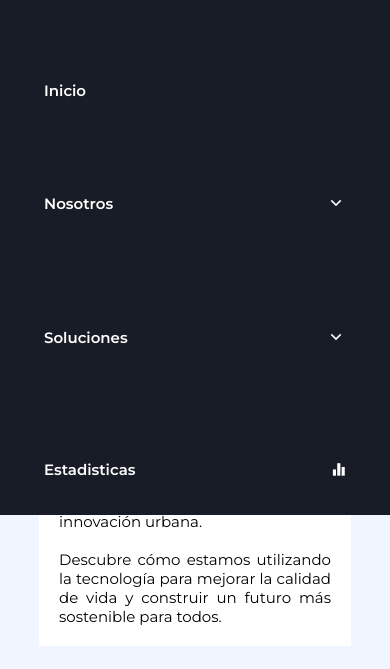
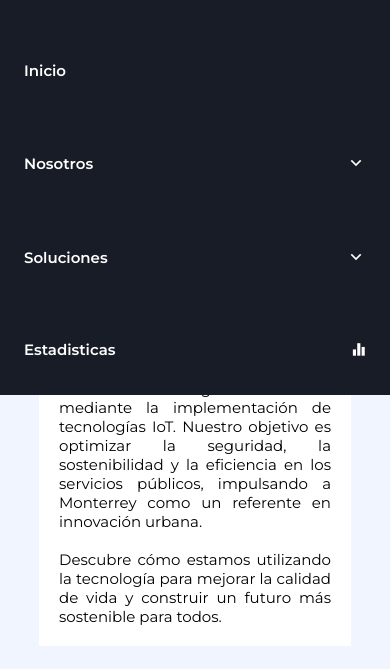
Before and after one commit to ZaragozaIsaac/Smartopia, a plain HTML site: page index.html in a window 390 px wide. Both pictures are taken after a click on the element 350 px from the left and 28 px from the top of the page. Shown: the part 47-716 px from the top of the page. Drawn offline with nearby package versions, Linux system fonts and the light colour scheme.

Commit message:
Mobile Version

```diff
--- a/resources/css/styles.css
+++ b/resources/css/styles.css
@@ -488,7 +488,7 @@ iframe {
     }
 
     .nav__link{
-      margin: 20px 20px;
+      padding: 1.25rem 1.5rem;
     }
 
   }
```
